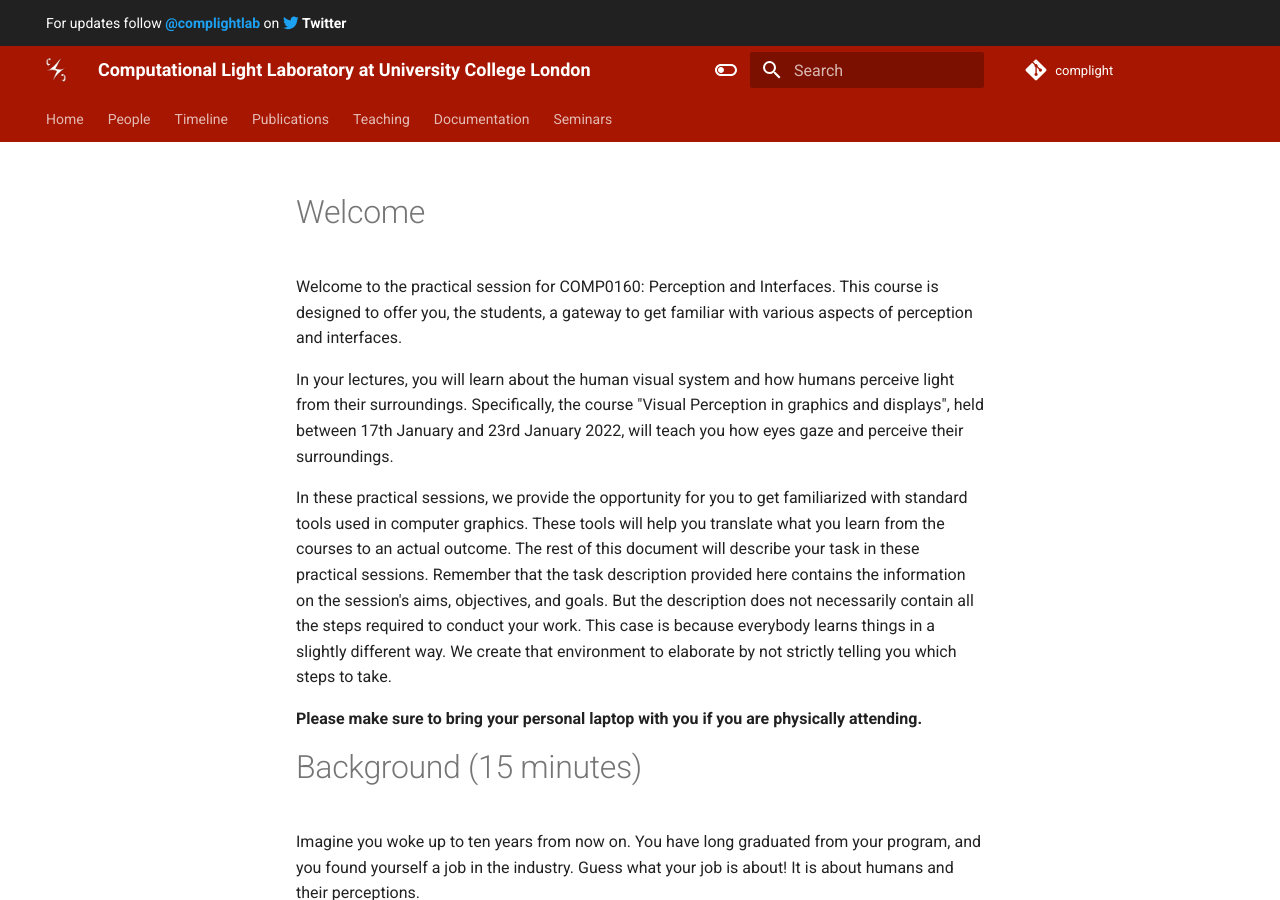
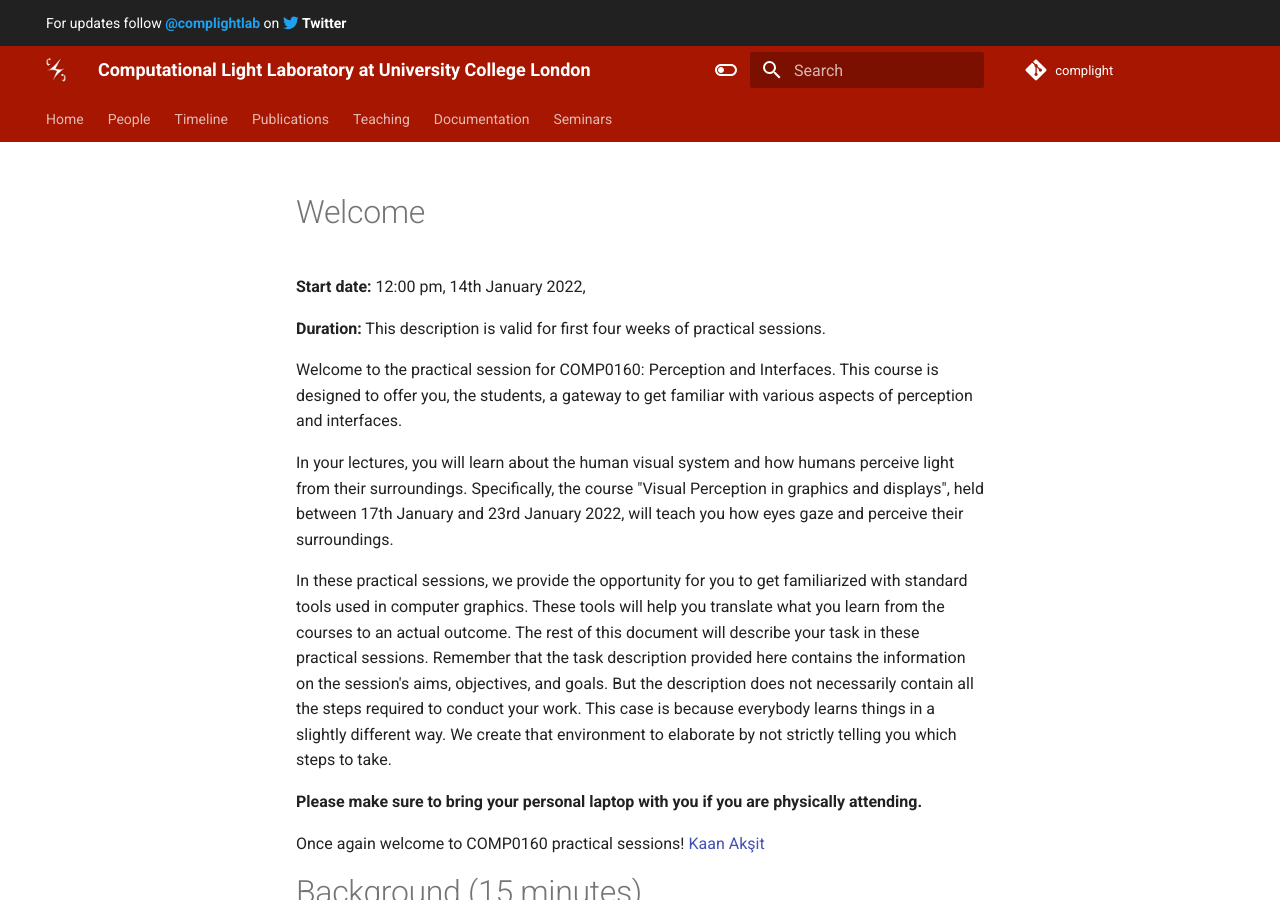
Before and after one commit to complight/complight.github.io, an MkDocs documentation site: the page built from docs/teaching/comp0160_practical.md, in a window 1280 px wide and 900 px high. Built offline with MkDocs 1.6.1 and Material for MkDocs 9.7.7, drawn with Linux system fonts in a browser that asks for light colours.

Commit message:
Updating the practical sesssion.

```diff
--- a/docs/teaching/comp0160_practical.md
+++ b/docs/teaching/comp0160_practical.md
@@ -1,4 +1,15 @@
+---
+header-includes:
+  - \hypersetup{colorlinks=false,
+            allbordercolors={0 0 0},
+            pdfborderstyle={/S/U/W 1}}
+---
 # Welcome
+
+**Start date:** 12:00 pm, 14th January 2022,
+
+**Duration:** This description is valid for first four weeks of practical sessions.
+
 Welcome to the practical session for COMP0160: Perception and Interfaces. This course is designed to offer you, the students, a gateway to get familiar with various aspects of perception and interfaces.
 
 In your lectures, you will learn about the human visual system and how humans perceive light from their surroundings.
@@ -13,6 +24,9 @@ This case is because everybody learns things in a slightly different way.
 We create that environment to elaborate by not strictly telling you which steps to take.
 
 **Please make sure to bring your personal laptop with you if you are physically attending.**
+
+Once again welcome to COMP0160 practical sessions!
+[Kaan Akşit](https://kaanaksit.com)
 
 # Background (15 minutes)
 
```
